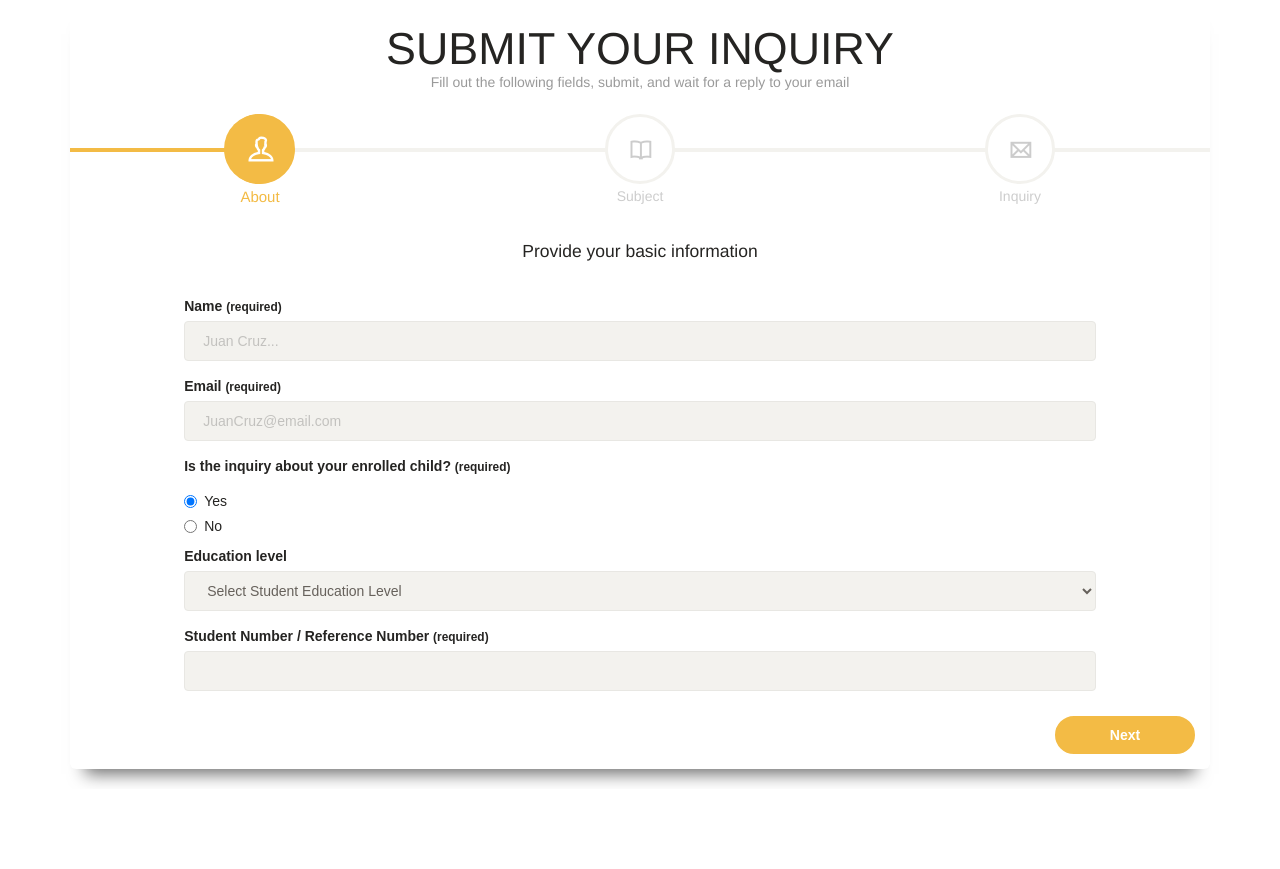
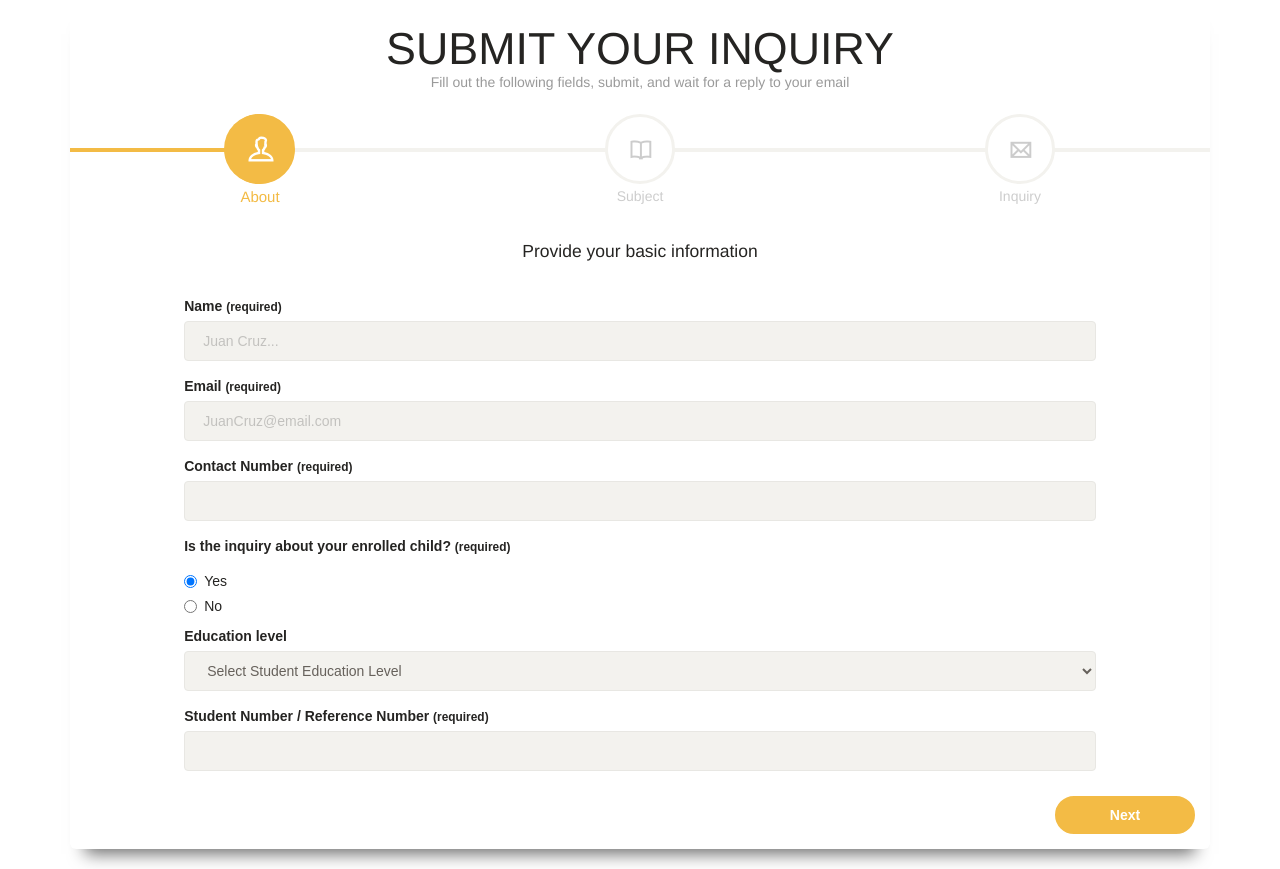
Before and after one commit to GerardDilla/SDCAHelpdesk, a CodeIgniter app: page /database/ in a window 1280 px wide. Shown: the part 101-970 px from the top of the page. Before the commit the page ends 886 px from the top, so only its background shows below. Run offline with CodeIgniter, Linux system fonts and the light colour scheme; some libraries are stand-ins or nearby versions; some web fonts are replaced.

Commit message:
added contact number in form

```diff
--- a/application/controllers/Main.php
+++ b/application/controllers/Main.php
@@ -56,6 +56,7 @@ class Main extends MY_Controller {
 
 		$this->form_validation->set_rules('fullname', 'Name', 'required');
 		$this->form_validation->set_rules('email', 'Email', 'required|valid_email');
+		$this->form_validation->set_rules('contactnumber', 'Contact Number', 'required');
 		$this->form_validation->set_rules('studentoption', 'Student Education Level', 'required',
 			array('required' => 'You must choose whether the concern is about an enrolled student')
 		);
@@ -82,6 +83,7 @@ class Main extends MY_Controller {
 			//Compile inputs
 			$this->inputs['name'] = $this->input->post('fullname');
 			$this->inputs['email'] = $this->input->post('email');
+			$this->inputs['contactnumber'] = $this->input->post('contactnumber');
 			$this->inputs['studentoption'] = $this->input->post('studentoption');
 			$this->inputs['studentlevel'] = $this->input->post('studentlevel');
 			$this->inputs['studenteducation'] = $this->getLevel($this->inputs['studentlevel']);
@@ -194,10 +196,12 @@ class Main extends MY_Controller {
 
 		$this->email->from('webmailer@sdca.edu.ph', 'St. Dominic College of Asia');
 
+
 		$this->email->to($inputs['concernEmail']);
 		if($inputs['concernEmail_cc'] != ''){
 			$this->email->cc($inputs['concernEmail_cc']);
 		}
+
 		/* below are the test emails For testing*/
 		/*
 		$this->email->to('gpdilla@sdca.edu.ph');
@@ -205,10 +209,12 @@ class Main extends MY_Controller {
 			$this->email->cc('gerarddilla@gmail.com');
 		}
 		*/
+
 		$this->email->subject($inputs['subject']);
 		$this->email->message('<br>
 			<b>Inquirer\'s Name:</b> '.$inputs['name'].'<br>
 			<b>Inquirer\'s Email:</b> '.$inputs['email'].'<br>
+			<b>Inquirer\'s Contact Number:</b> '.$inputs['contactnumber'].'<br>
 			<hr>
 			<b>Student Number / Reference Number:</b> '.$inputs['studentnumber'].'<br>
 			<b>Student Education Level:</b> '.$inputs['studenteducation'].'<br>
@@ -268,6 +274,7 @@ class Main extends MY_Controller {
 		$insert = array(
 			'InquirerName' => $inputs['name'],
 			'InquirerEmail' => $inputs['email'],
+			'ContactNumber' => $inputs['contactnumber'],
 			'StudentNumber' => $inputs['studentnumber'],
 			'StudentLevel' => $inputs['studentlevel'],
 			'StudentDepartment' => $inputs['studentdepartment'],
--- a/application/views/Form.php
+++ b/application/views/Form.php
@@ -58,6 +58,10 @@
 										<div class="form-group">
 											<label>Email <small>(required)</small></label>
 											<input name="email" type="email" class="form-control" placeholder="JuanCruz@email.com">
+										</div>
+										<div class="form-group">
+											<label>Contact Number <small>(required)</small></label>
+											<input name="contactnumber" type="number" class="form-control">
 										</div>
 										<label>Is the inquiry about your enrolled child? <small>(required)</small></label>
 										<div class="radio">
--- a/assets/js/paper-bootstrap-wizard.js
+++ b/assets/js/paper-bootstrap-wizard.js
@@ -429,6 +429,9 @@ function validationRules(){
             email: {
                 required: true
             },
+            contactnumber: {
+                required: true
+            },
             studentlevel: {
                 required: true
             },
```
